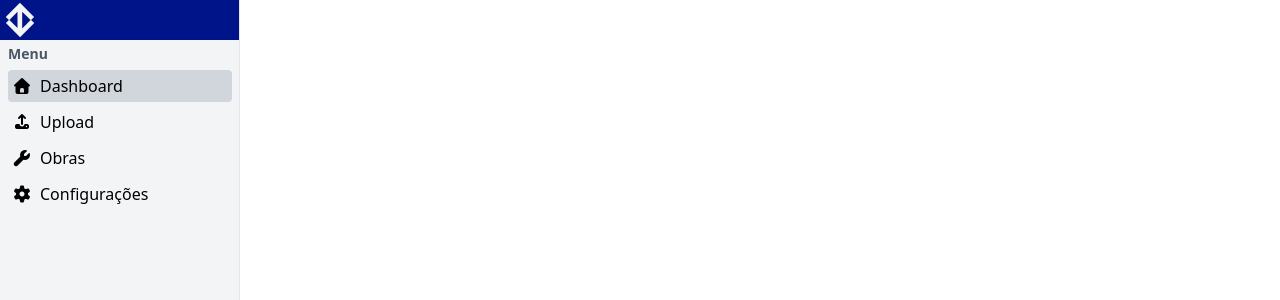
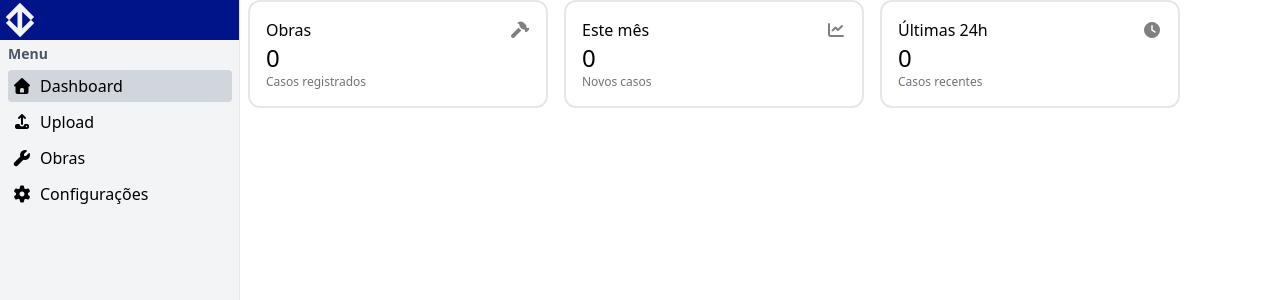
Before and after one commit to JoaoMarquess04/PiMetro, a React (Vite) app: page / in a window 1280 px wide. Shown: the top 300 px of the page. Built offline with nearby package versions, Linux system fonts and the light colour scheme.

Commit message:
card add

```diff
--- a/src/App.tsx
+++ b/src/App.tsx
@@ -1,12 +1,20 @@
 // import './App.css'
 import Envio from './Envio'
+import Card from './components/Card.tsx'
 import NavBar from './components/NavBar.tsx'
 import '@fortawesome/fontawesome-free/css/all.min.css'
 
 function App() {
 
   return (
-    <NavBar/>
+    <div className='flex'>
+      <NavBar />
+      <div className='flex'>
+        <Card texto='Obras' icone='hammer' footer='Casos registrados' />
+        <Card texto='Este mês' icone='chart-line' footer='Novos casos' />
+        <Card texto='Últimas 24h' icone='clock' footer='Casos recentes' />
+      </div>
+    </div>
   )
 }
 
--- /dev/null
+++ b/src/components/Card.tsx
@@ -0,0 +1,36 @@
+type CardProps = {
+    texto: string,
+    icone?: string,
+    footer?: string
+}
+
+function Card({ texto, icone, footer }: CardProps) {
+
+    let contador = 0;
+
+    return (
+        <div className="px-2">
+
+            <div className="border-2 border-gray-200 rounded-xl max-h-40 w-75 max-w-75">
+                <div className="p-4 flex flex-col justify-between h-full">
+                    <article className="flex justify-between">
+                        <h4>{texto}</h4>
+                        <span style={{ color: 'gray' }}>
+                            {icone && <i className={`fa-solid fa-${icone} content-center`}></i>}
+                        </span>
+                    </article>
+                    <article>
+                        <p className="text-2xl">
+                            {contador}
+                        </p>
+                        <p className="text-xs text-[#717182]">
+                            {footer}
+                        </p>
+                    </article>
+                </div>
+            </div>
+        </div>
+    )
+}
+
+export default Card
```
